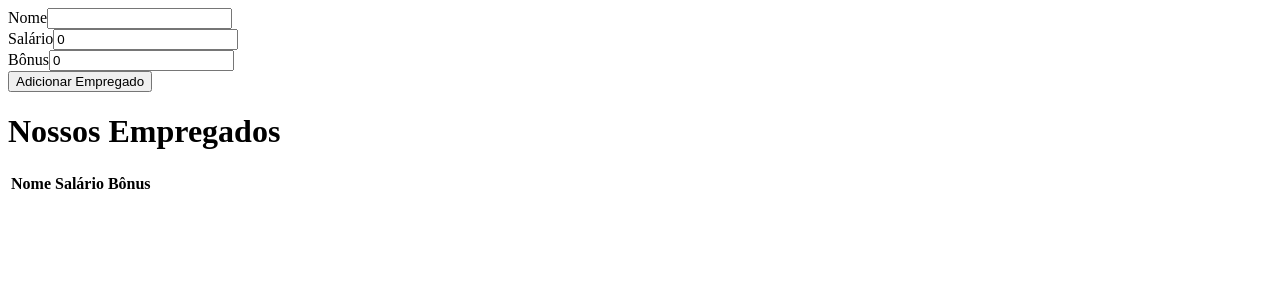
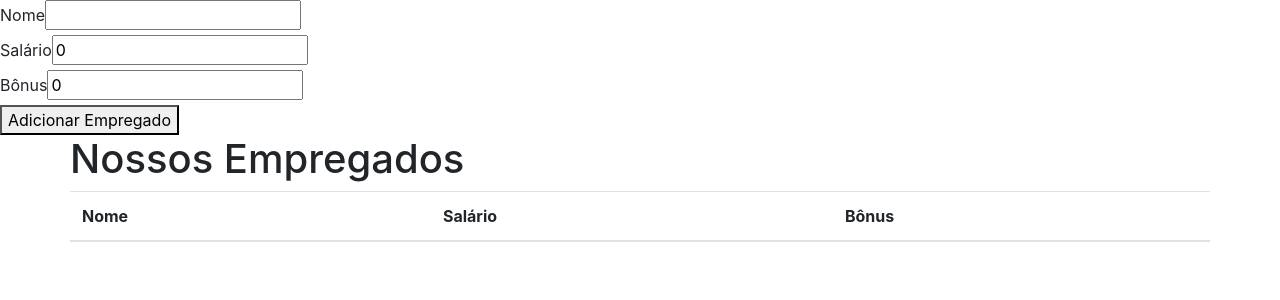
Before and after one commit to marcosbarbosadev/curso-angular2-mais, an Angular app: page / in a window 1280 px wide. Shown: the top 300 px of the page. Built offline with nearby package versions, Linux system fonts and the light colour scheme.

Commit message:
Adicionando dependência do bootstrap via npm e importando toda a biblioteca globalmente dentro do angular

```diff
--- a/angular.json
+++ b/angular.json
@@ -23,9 +23,14 @@
               "src/assets"
             ],
             "styles": [
-              "src/styles.css"
+              "src/styles.css",
+              "node_modules/bootstrap/dist/css/bootstrap.min.css"
             ],
-            "scripts": [],
+            "scripts": [
+              "node_modules/jquery/dist/jquery.min.js",
+              "node_modules/popper.js/dist/umd/popper.min.js",
+              "node_modules/bootstrap/dist/js/bootstrap.min.js"
+            ],
             "es5BrowserSupport": true
           },
           "configurations": {
--- a/package.json
+++ b/package.json
@@ -19,7 +19,10 @@
     "@angular/platform-browser": "~7.2.0",
     "@angular/platform-browser-dynamic": "~7.2.0",
     "@angular/router": "~7.2.0",
+    "bootstrap": "^4.3.1",
     "core-js": "^2.5.4",
+    "jquery": "^3.3.1",
+    "popper.js": "^1.14.7",
     "rxjs": "~6.3.3",
     "tslib": "^1.9.0",
     "zone.js": "~0.8.26"
--- a/src/app/employee-list/employee-list.component.html
+++ b/src/app/employee-list/employee-list.component.html
@@ -1,6 +1,8 @@
+<div class="container">
+  <div class="row">
     <h1>Nossos Empregados</h1>
 
-<table>
+    <table class="table table-striped">
       <thead>
       <th>Nome</th>
       <th>Salário</th>
@@ -15,3 +17,6 @@
       </tr>
       </tbody>
     </table>
+
+  </div>
+</div>
```
Also changed, not shown: 1 other file (tests, documents, lock files or other folders). Lines whose indentation alone changed are shown as unchanged.
